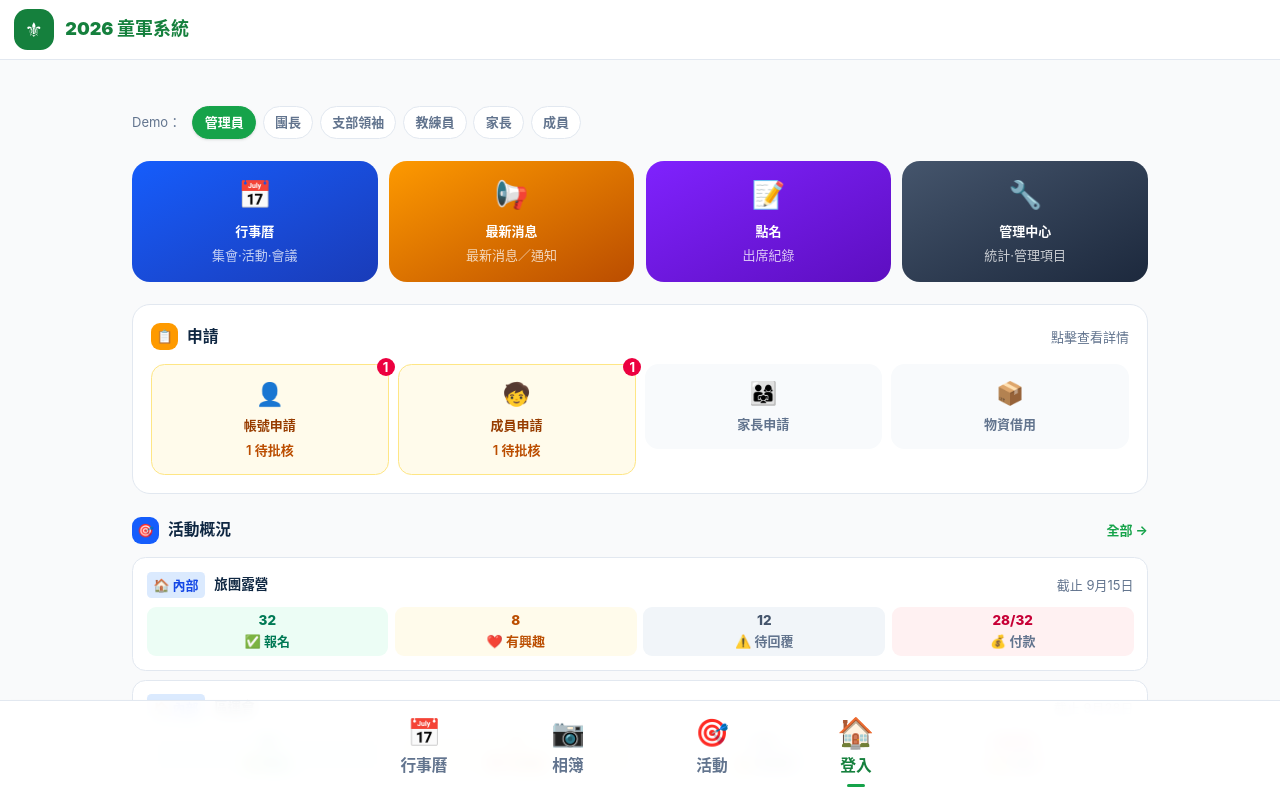
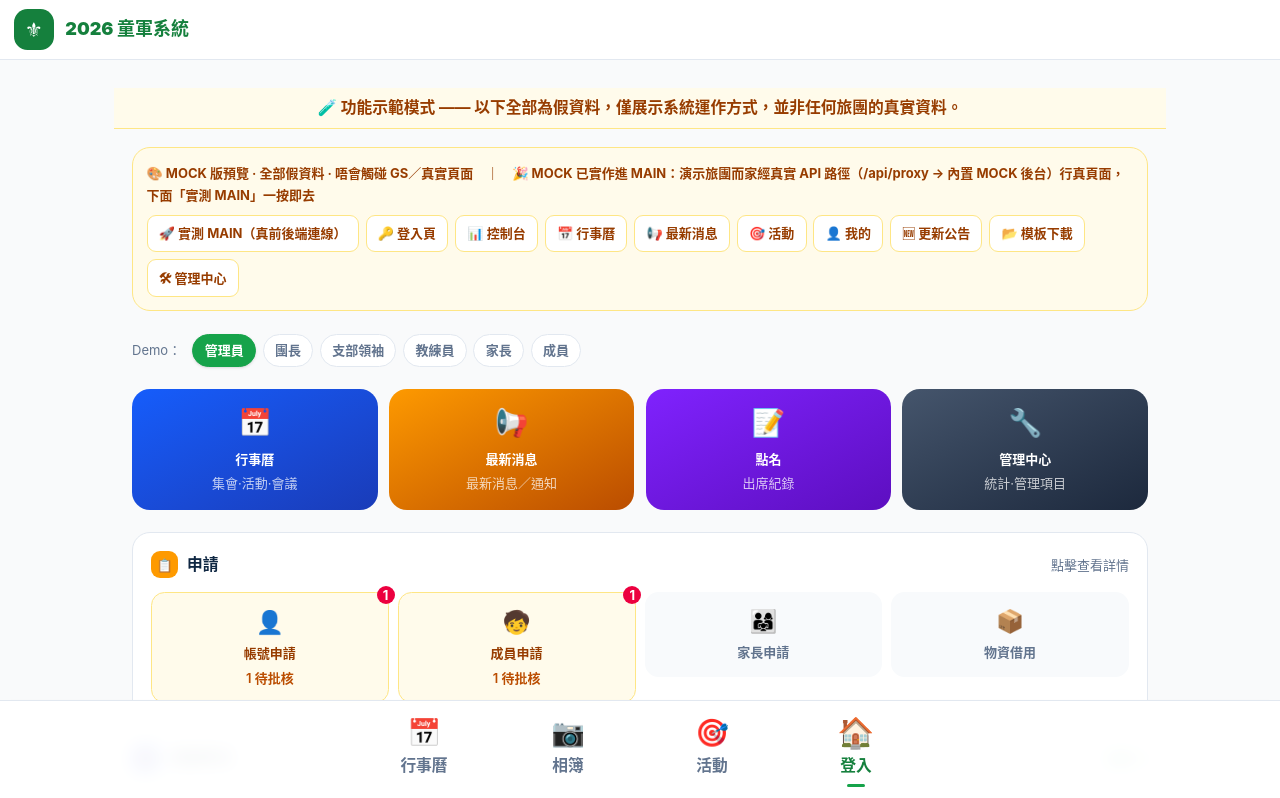
Before and after one commit to playerkousas-rgb/troop-portal, a Next.js app: page /dashboard in a window 1280 px wide. Shown: the top 798 px of the page. Built offline with nearby package versions, Linux system fonts and the light colour scheme.

Commit message:
restore mock demo guidance for prospective users
Co-authored-by: arena-agent <297053741+arena-agent@users.noreply.github.com>

```diff
--- a/app/dashboard/layout.tsx
+++ b/app/dashboard/layout.tsx
@@ -14,14 +14,20 @@ import type { Metadata } from 'next';
  * 示範樹照樣任何人都入到，只係唔會出現喺搜尋結果。
  */
 export const metadata: Metadata = {
-  title: '2026 Scout System',
-  description: '2026 Scout System',
+  title: '功能示範（假資料）— 2026 Scout System',
+  description: '示範用的假資料頁面，展示 APP 的運作原理，並非任何旅團的真實資料。',
   robots: { index: false, follow: false },
 };
 
 export default function DashboardDemoLayout({ children }: { children: React.ReactNode }) {
   return (
     <>
+      {/* 示範模式橫額：講清楚呢度全部係假資料，避免有人以為係自己旅團嘅真實資訊 */}
+      <div className="bg-amber-50 border-b border-amber-200 px-4 py-2 text-center">
+        <p className="m-0 text-sm font-bold text-amber-800">
+          🧪 功能示範模式 —— 以下全部為假資料，僅展示系統運作方式，並非任何旅團的真實資料。
+        </p>
+      </div>
       {children}
     </>
   );
--- a/app/dashboard/login/page.tsx
+++ b/app/dashboard/login/page.tsx
@@ -13,6 +13,7 @@ export default function MockLogin() {
     <div className="max-w-md mx-auto px-4 py-8 pb-24 space-y-6">
       {/* 預覽提示 */}
       <div className="flex items-center justify-between bg-amber-50 border border-amber-200 rounded-xl px-3 py-2">
+        <span className="text-[13px] font-bold text-amber-800">🎨 MOCK 預覽 · 不連接任何後台</span>
         <Link href="/dashboard" className="text-[13px] font-bold text-amber-800 no-underline underline-offset-2">返回控制台預覽 →</Link>
       </div>
 
--- a/app/dashboard/page.tsx
+++ b/app/dashboard/page.tsx
@@ -71,6 +71,29 @@ export default function DashboardPage() {
 
   return (
     <main className="max-w-6xl mx-auto px-4 py-4 pb-24 space-y-5">
+
+      {/* ── MOCK 導覽（純前端預覽，唔接 GS）── */}
+      <div className="bg-amber-50 border border-amber-200 rounded-2xl p-3">
+        <div className="text-[13px] font-bold text-amber-800 mb-2">🎨 MOCK 版預覽 · 全部假資料 · 唔會觸碰 GS／真實頁面　｜　🎉 MOCK 已實作進 MAIN：演示旅團而家經真實 API 路徑（/api/proxy → 內置 MOCK 後台）行真頁面，下面「實測 MAIN」一按即去</div>
+        <div className="flex gap-1.5 flex-wrap">
+          {[
+            { href: '/login', label: '🚀 實測 MAIN（真前後端連線）' },
+            { href: '/dashboard/login', label: '🔑 登入頁' },
+            { href: '/dashboard', label: '📊 控制台' },
+            { href: '/dashboard/calendar', label: '📅 行事曆' },
+            { href: '/dashboard/notices', label: '📢 最新消息' },
+            { href: '/dashboard/activities', label: '🎯 活動' },
+            { href: '/dashboard/profile', label: '👤 我的' },
+            { href: '/dashboard/updates', label: '🆕 更新公告' },
+            { href: '/dashboard/templates', label: '📂 模板下載' },
+            { href: '/dashboard/admin', label: '🛠 管理中心' },
+          ].map(l => (
+            <Link key={l.href + l.label} href={l.href} className="text-[13px] font-bold px-2.5 py-1.5 rounded-lg bg-white border border-amber-200 text-amber-800 no-underline hover:bg-amber-100 transition">
+              {l.label}
+            </Link>
+          ))}
+        </div>
+      </div>
 
       {/* ── Demo 切換 ── */}
       <div className="flex gap-1.5 flex-wrap">
```
